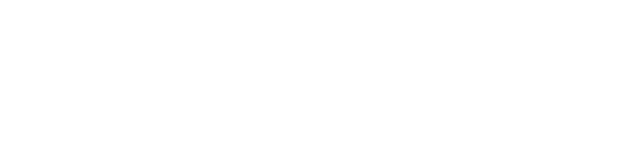
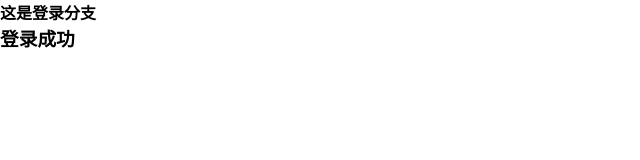
Before and after one commit to tianjiaxinag/porject_02, a plain HTML site: page index.html in a window 1280 px wide. Shown: the whole page, without its empty margins (0-640 px from the left). Drawn offline with Linux system fonts and the light colour scheme.

Commit message:
完成登录

```diff
--- a/index.html
+++ b/index.html
@@ -10,6 +10,10 @@
 </head>
 
 <body>
+    <h4>这是登录分支</h4>
+
+
+    <h3>登录成功</h3>
     <script src="./index.js"></script>
 </body>
 
```
